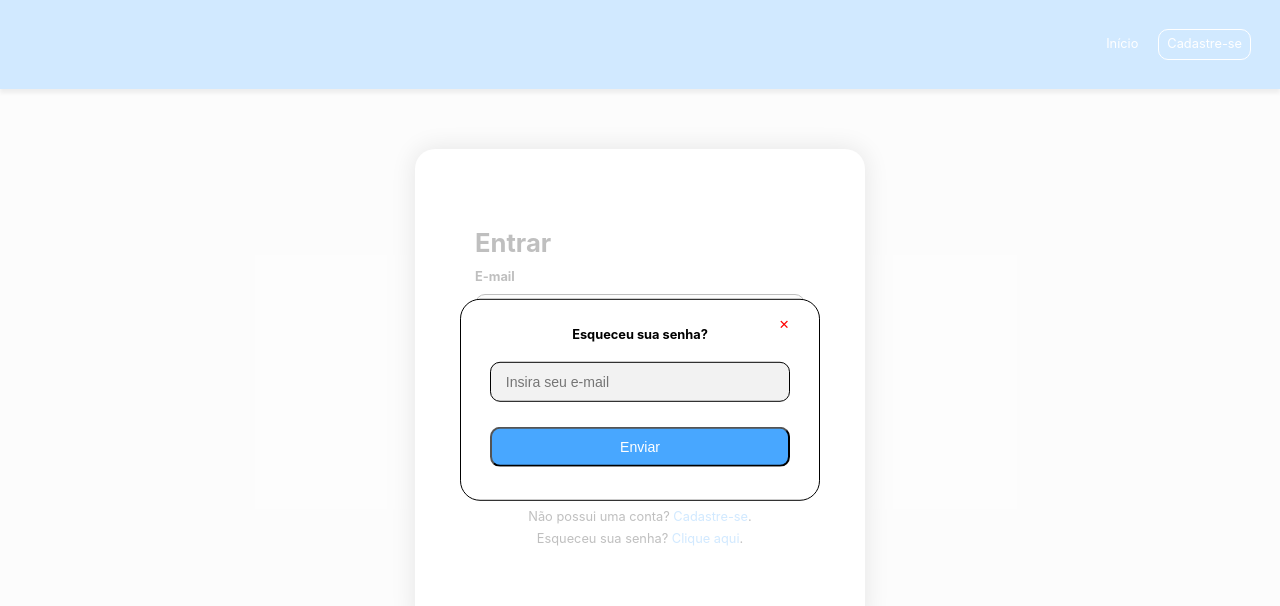
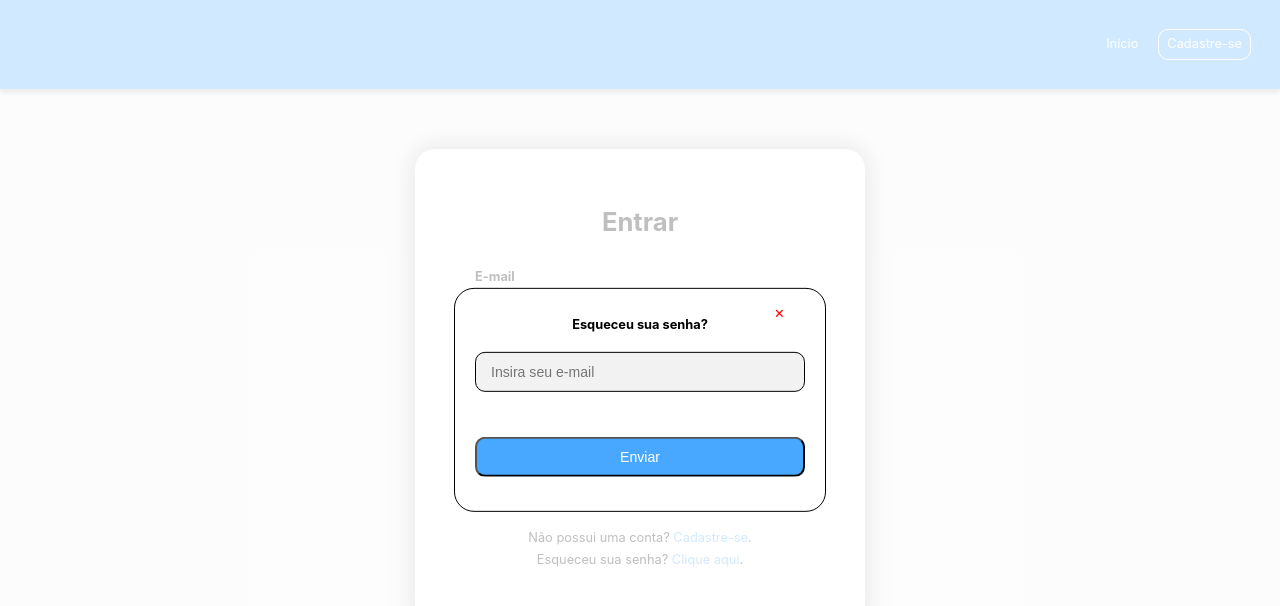
Before and after one commit to gu5tvo/arcoItz, a React (Vite) app in the folder frontend/: page /login in a window 1280 px wide. Both pictures are taken after a click on the element "Clique aqui". Shown: the top 606 px of the page. Built offline with nearby package versions, Linux system fonts and the light colour scheme.

Commit message:
feat: progresso integracao formularios com react-hook-form e yup

```diff
--- a/frontend/src/components/Input/Input.tsx
+++ b/frontend/src/components/Input/Input.tsx
@@ -7,8 +7,8 @@ function borderStyle(style: BorderStyle) {
 }
 
 export default function Input(props: InputProps) {
-    const { placeholder, type, style, value, onChange } = props
+    const { placeholder, type, style, value, onChange, name } = props
 
 
-    return <InputElement type={type} value={value} onChange={onChange} placeholder={placeholder} style={{border: borderStyle(style)}}/>
+    return <InputElement type={type} value={value} name={name} onChange={onChange} placeholder={placeholder} style={{border: borderStyle(style)}}/>
 }
--- /dev/null
+++ b/frontend/src/components/Modal/Modal.tsx
@@ -0,0 +1,20 @@
+import ReactModal from 'react-modal';
+import { modalStyle, ModalProps } from './utils';
+import { ModalWrapper } from './style';
+
+ReactModal.setAppElement('#root');
+
+function Modal(props: ModalProps) {
+    const { modalIsOpen, toggleModal, children } = props
+
+    return (
+        <ReactModal isOpen={modalIsOpen} onRequestClose={toggleModal} contentLabel="Modal" style={ modalStyle } onClick={toggleModal}>
+            <ModalWrapper>
+                <span className="close-icon" onClick={toggleModal}>&#10005;</span>
+                { children }
+            </ModalWrapper>
+        </ReactModal>
+    );
+}
+
+export default Modal
--- /dev/null
+++ b/frontend/src/components/Modal/style.ts
@@ -0,0 +1,29 @@
+import styled from 'styled-components'
+
+export const ModalWrapper = styled.div`
+    background-color: #fff;
+    border: 1px solid #000;
+    width: 100%;
+    padding: min(30px, 8%);
+    box-sizing: border-box;
+    border-radius: 20px;
+    display: flex;
+    justify-content: center;
+    align-items: center;
+    flex-direction: column;
+    gap: 20px;
+
+    h2 {
+        font-size: clamp(0.8rem, 1vw, 1.4rem);
+        font-weight: bold;
+    }
+
+    .close-icon {
+        position: absolute;
+        color: red;
+        right: clamp(30px, 7vw, 40px);
+        top: clamp(30px, 7vw, 40px);
+        width: clamp(1rem, 3vw, 2rem);
+        cursor: pointer;
+    }
+`
--- /dev/null
+++ b/frontend/src/components/Modal/utils.ts
@@ -0,0 +1,23 @@
+export const modalStyle = {
+    content: {
+        top: '50%',
+        left: '50%',
+        right: 'auto',
+        bottom: 'auto',
+        marginRight: '-50%',
+        transform: 'translate(-50%, -50%)',
+        display: 'flex',
+        flexDirection: 'column',
+        justifyContent: 'center',
+        alignItems: 'center',
+        border: 'none',
+        background: 'none',
+        minWidth: 'min(400px, 60%)'
+    }
+}
+
+export interface ModalProps {
+    modalIsOpen: boolean,
+    toggleModal: ()=> any,
+    children: React.ReactNode
+}
--- a/frontend/src/pages/Login/Login.tsx
+++ b/frontend/src/pages/Login/Login.tsx
@@ -36,9 +36,9 @@ function Login() {
             <Header header={ LoginHeader } />
             <CenterFullpage>
                 <LoginContainer>
+                    <h1>Entrar</h1>
+
                     <form onSubmit={onLogin}>
-                        <h1>Entrar</h1>
-                        <div>
                             <InputArea value={email} onChange={onChangeEmail} title="E-mail" placeholder="Insira seu e-mail" type="email" border={BorderStyle.SolidBorder}/>
 
                             <InputArea title="Senha" value={password} onChange={onChangePassword} placeholder="Insira sua senha" type="password" border={BorderStyle.SolidBorder}/>
@@ -46,11 +46,11 @@ function Login() {
                             <div className="lembrar-acesso">
                                 <Checkbox id="checkbox" label="Lembrar acesso"/>
                             </div>
+
                             <Button type="submit" content="Entrar"/>
+                    </form>
 
-                            <LoginFooter/>
-                        </div>
-                    </form>
+                    <LoginFooter/>
                 </LoginContainer>
             </CenterFullpage>
         </>
--- a/frontend/src/pages/Login/components/Button.tsx
+++ b/frontend/src/pages/Login/components/Button.tsx
@@ -2,13 +2,14 @@ import { ButtonElement } from "./style"
 
 interface ButtonProps {
     content: string,
-    type: "button" | "submit" | "reset"
+    type: "button" | "submit" | "reset",
+    onClick?: () => any
 }
 
 function Button(props: ButtonProps) {
+    const { content, type, onClick } = props
 
-
-    return <ButtonElement type={props.type} >{props.content}</ButtonElement>
+    return <ButtonElement onClick={onClick} type={type} >{content}</ButtonElement>
 }
 
 export default Button
--- a/frontend/src/pages/Login/components/LoginFooter.tsx
+++ b/frontend/src/pages/Login/components/LoginFooter.tsx
@@ -1,10 +1,50 @@
 import { Link } from 'react-router-dom'
 import { FooterContainer } from '../style'
-import Modal from './Modal'
+import Modal from '../../../components/Modal/Modal';
+import { useUser } from '../../../hooks/contexts';
 import { useState } from 'react';
+import Button from './Button';
+import Input from '../../../components/Input/Input';
+import { BorderStyle } from '../../../utils/Input';
+
+import { forgotSchema } from '../schemas';
+import { Form } from './style';
+
+import { useForm } from 'react-hook-form'
+import { yupResolver } from '@hookform/resolvers/yup'
+
+type InputChange = React.ChangeEvent<HTMLInputElement>
+type SubmitForm = React.FormEvent<HTMLFormElement>
 
 function LoginFooter() {
     const [modalIsOpen, setModalIsOpen] = useState(false);
+    const [email, setEmail] = useState("")
+    const { forgotPassword } = useUser()
+
+    const { register, handleSubmit, formState: { errors }, trigger, reset  } = useForm({
+        resolver: yupResolver(forgotSchema)
+    });
+
+    const sendEmail = async (e: SubmitForm)=> {
+        e.preventDefault()
+        e.stopPropagation() // otherwise, it tries to login
+
+        const formFields = {
+            email: e.target[0].value
+        }
+
+        const isValid = await forgotSchema.isValid(formFields)
+
+        if (!isValid) return;
+
+        reset()
+        await forgotPassword(formFields.email)
+    }
+
+    const changeEmail = (e: InputChange)=> {
+        setEmail(e.target.value)
+
+    }
 
     const toggleModal = ()=> {
         setModalIsOpen(!modalIsOpen)
@@ -14,7 +54,18 @@ function LoginFooter() {
         <FooterContainer>
             <span>Não possui uma conta? <Link to="/registro" className="link">Cadastre-se</Link>.</span>
             <span>Esqueceu sua senha? <span onClick={toggleModal} className="link">Clique aqui</span>.</span>
-            <Modal modalIsOpen={modalIsOpen} setModalIsOpen={setModalIsOpen}/>
+
+            <Modal modalIsOpen={modalIsOpen} toggleModal={toggleModal}>
+                <h2>Esqueceu sua senha?</h2>
+
+                <Form onSubmit={handleSubmit(sendEmail)}>
+                    <Input placeholder="Insira seu e-mail" name={"email"} value={email} onChange={changeEmail} style={BorderStyle.SolidBorder} ref={register}/>
+
+                    <p className="error-message">{ errors.email && <> { errors.email?.message } </>}</p>
+                    <Button content="Enviar" type="submit"/>
+                </Form>
+            </Modal>
+
         </FooterContainer>
     )
 }
--- a/frontend/src/pages/Login/components/Modal.tsx
+++ /dev/null
@@ -1,69 +0,0 @@
-import ReactModal from 'react-modal';
-import Input from '../../../components/Input/Input';
-import { useUser } from '../../../hooks/contexts';
-import { BorderStyle } from '../../../utils/Input';
-import Button from './Button';
-import { ModalWrapper } from './style';
-import { useState } from 'react';
-
-ReactModal.setAppElement('#root');
-
-type EventType = React.ChangeEvent<HTMLInputElement>;
-
-interface ModalProps {
-    modalIsOpen: boolean,
-    setModalIsOpen: React.Dispatch<React.SetStateAction<boolean>>
-}
-
-function Modal(props: ModalProps) {
-    const { modalIsOpen, setModalIsOpen } = props
-    const [ value, setValue ] = useState("")
-
-    const { forgotPassword } = useUser()
-
-    const onChange = (e: EventType)=> {
-        setValue(e.target.value)
-    }
-
-    const modalInlineStyle = {
-        content: {
-            top: '50%',
-            left: '50%',
-            right: 'auto',
-            bottom: 'auto',
-            marginRight: '-50%',
-            transform: 'translate(-50%, -50%)',
-            display: 'flex',
-            flexDirection: 'column',
-            justifyContent: 'center',
-            alignItems: 'center',
-            border: 'none',
-            background: 'none',
-            minWidth: 'min(400px, 60%)'
-        }
-    }
-
-    function toggleModal() {
-        setModalIsOpen(!modalIsOpen);
-    }
-
-    return (
-        <ReactModal
-            isOpen={modalIsOpen}
-            onRequestClose={toggleModal}
-            contentLabel="Example Modal"
-            style={ modalInlineStyle }
-
-            onClick={toggleModal}
-        >
-        <ModalWrapper>
-            <span className="close-icon" onClick={toggleModal}>&#10005;</span>
-            <h2>Esqueceu sua senha?</h2>
-            <Input placeholder="Insira seu e-mail" value={value} onChange={onChange} type="email" style={BorderStyle.SolidBorder}/>
-            <Button content="Enviar" onClick={async ()=> forgotPassword(value)}/>
-        </ModalWrapper>
-        </ReactModal>
-    );
-}
-
-export default Modal
--- a/frontend/src/pages/Login/components/style.ts
+++ b/frontend/src/pages/Login/components/style.ts
@@ -60,31 +60,16 @@ export const ButtonElement = styled.button`
     border-radius: 10px;
 `
 
-export const ModalWrapper = styled.div`
-    background-color: #fff;
-    border: 1px solid #000;
+export const Form = styled.form`
+    text-align: center;
+    gap: 20px;
     display: flex;
     justify-content: space-around;
     align-items: center;
     flex-direction: column;
-    width: 100%;
-    padding: min(30px, 8%);
-    box-sizing: border-box;
-    border-radius: 20px;
-    text-align: center;
-    gap: 20px;
+    margin: 0 20px;
 
-    h2 {
-        font-size: clamp(0.8rem, 1vw, 1.4rem);
-        font-weight: bold;
-    }
-
-    .close-icon {
-        position: absolute;
+    .error-message {
         color: red;
-        right: clamp(30px, 7vw, 40px);
-        top: clamp(30px, 7vw, 40px);
-        width: clamp(1rem, 3vw, 2rem);
-        cursor: pointer;
     }
 `
--- /dev/null
+++ b/frontend/src/pages/Login/schemas.ts
@@ -0,0 +1,16 @@
+import * as yup from 'yup';
+
+export const loginSchema = yup.object().shape({
+    email: yup.string().email().required(),
+    password: yup.string().required()
+})
+
+export const forgotSchema = yup.object().shape({
+    email: yup.string().email().required("Insira um email válido")
+})
+
+export const resetSchema = yup.object().shape({
+    password: yup.string().required().matches(/^(?=.*[@!#$%&*])(?=.*[a-z])(?=.*[A-Z])(?=.*\d)[A-Za-z\d@!#$%&*]{8,}$/)
+})
+
+export default loginSchema;
```
Also changed, not shown: frontend/src/utils/Input.ts (+5 -2 lines).
